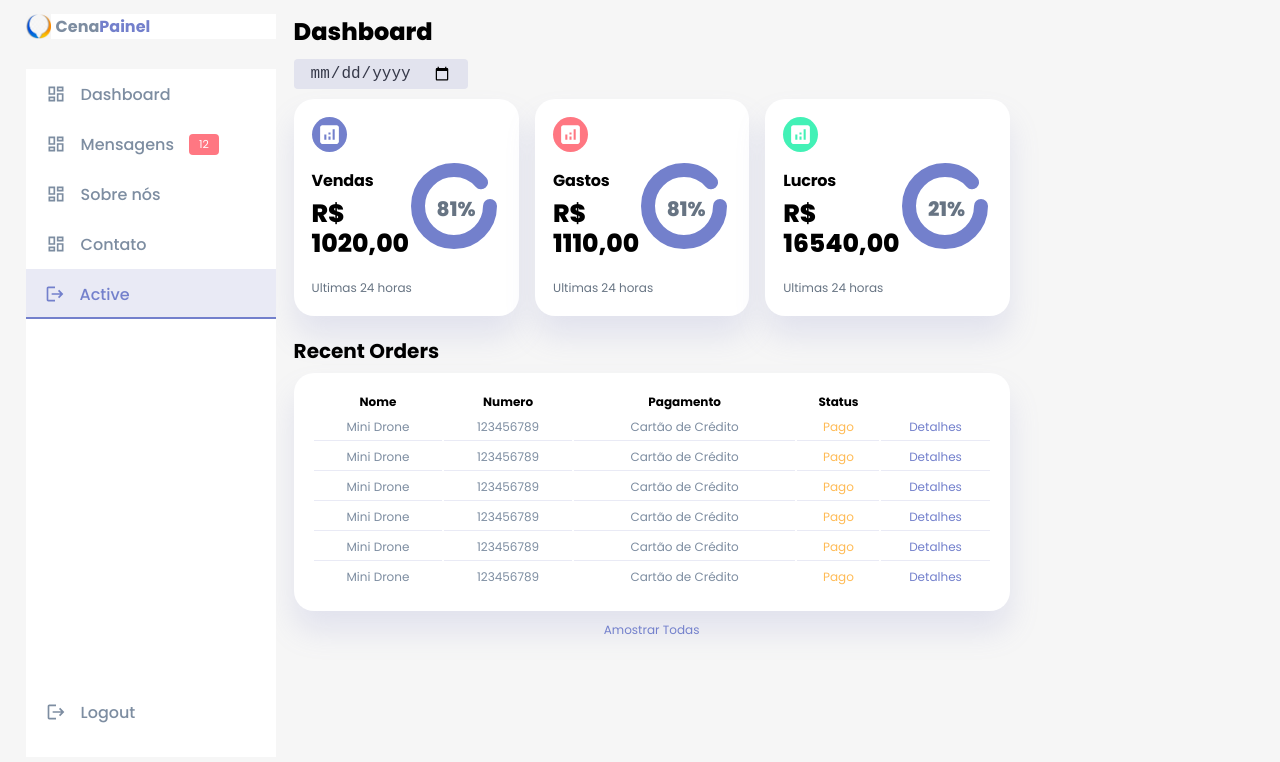
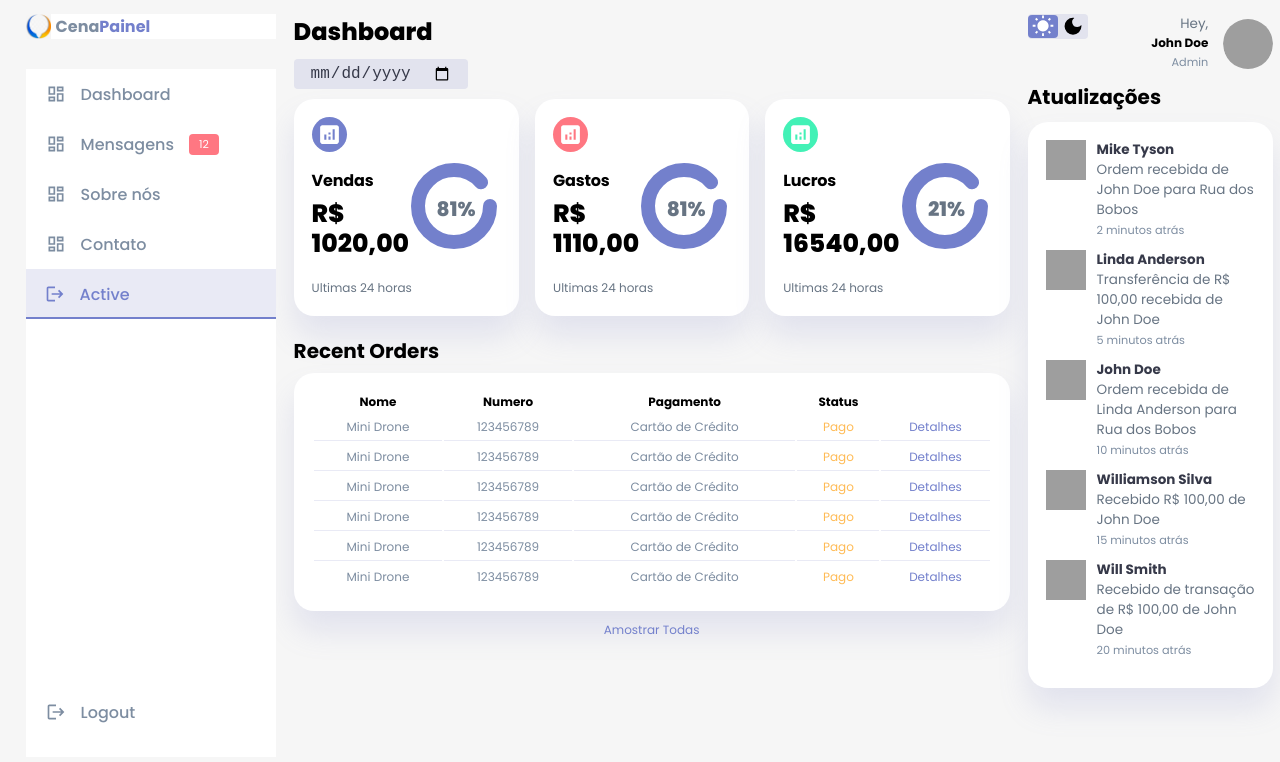
Before and after one commit to israelcena/cenapainel, a React (Create React App) app: page / in a window 1280 px wide. Shown: the top 762 px of the page. Built offline with nearby package versions, Linux system fonts and the light colour scheme; grey boxes are pictures that could not be loaded.

Commit message:
include right content

```diff
--- a/src/components/App.jsx
+++ b/src/components/App.jsx
@@ -1,11 +1,13 @@
 import Aside from "./aside/Aside";
 import Dashboard from "./dashboard/Dashboard";
+import Right from "./rightSide/Right";
 
 export default function App() {
 	return (
 		<div className="container">
 			<Aside />
 			<Dashboard />
+			<Right />
 		</div>
 	);
 }
--- /dev/null
+++ b/src/components/rightSide/Right.jsx
@@ -0,0 +1,19 @@
+// components
+import MenuButtons from "./menuButtons/MenuButtons";
+import Profile from "./profile/Profile";
+import RecentUpdates from "./recentUpdates/RecentUpdates";
+
+// styles
+import "./rightStyles.css";
+
+export default function Right() {
+	return (
+		<div className="right">
+			<div className="top">
+				<MenuButtons />
+				<Profile />
+			</div>
+			<RecentUpdates />
+		</div>
+	);
+}
--- /dev/null
+++ b/src/components/rightSide/menuButtons/MenuButtons.jsx
@@ -0,0 +1,19 @@
+import { MdMenu } from "react-icons/md";
+import { MdWbSunny } from "react-icons/md";
+import { MdDarkMode } from "react-icons/md";
+
+import "./menuButtonsStyles.css";
+
+export default function MenuButtons() {
+	return (
+		<>
+			<button id="menu-btn">
+				<MdMenu />
+			</button>
+			<div className="theme-toggle">
+				<MdWbSunny className="toggle--active" />
+				<MdDarkMode />
+			</div>
+		</>
+	);
+}
--- /dev/null
+++ b/src/components/rightSide/menuButtons/menuButtonsStyles.css
@@ -0,0 +1,25 @@
+.theme-toggle {
+	cursor: pointer;
+	background: var(--color-light);
+	display: flex;
+	justify-content: space-between;
+	align-items: center;
+	height: 2.5rem;
+	width: 6rem;
+	border-radius: var(--border-radius-1);
+}
+
+.theme-toggle svg {
+	font-size: 2rem;
+	width: 50%;
+	height: 90%;
+	display: flex;
+	align-items: center;
+	justify-content: center;
+}
+
+.toggle--active {
+	background: var(--color-primary);
+	color: var(--color-white);
+	border-radius: var(--border-radius-1);
+}
--- /dev/null
+++ b/src/components/rightSide/profile/Profile.jsx
@@ -0,0 +1,19 @@
+import "./profileStyles.css";
+
+export default function Profile() {
+	return (
+		<div className="profile">
+			<div className="profile-info">
+				<p>Hey,</p>
+				<h5>John Doe</h5>
+				<small className="text-muted">Admin</small>
+			</div>
+			<div className="profile-image">
+				<img
+					src="https://images.unsplash.com/photo-1518791841217-8f162f1e1131?ixlib=rb-1.2.1&ixid=eyJhcHBfaWQiOjEyMDd9&auto=format&fit=crop&w=800&q=60"
+					alt="Profile"
+				/>
+			</div>
+		</div>
+	);
+}
--- /dev/null
+++ b/src/components/rightSide/profile/profileStyles.css
@@ -0,0 +1,18 @@
+.profile {
+	display: flex;
+	justify-content: end;
+	gap: 1.5rem;
+	text-align: right;
+}
+
+.profile-image {
+	width: auto;
+	height: auto;
+}
+
+.profile img {
+	height: 5rem;
+	width: 5rem;
+	border-radius: 50%;
+	transform: translateY(0.5rem);
+}
--- /dev/null
+++ b/src/components/rightSide/recentUpdates/RecentUpdates.jsx
@@ -0,0 +1,43 @@
+import Update from "./updateComponent/Update";
+
+import "./recentUpdatesStyles.css";
+
+export default function RecentUpdates() {
+	return (
+		<div className="recent-updates">
+			<h2>Atualizações</h2>
+			<div className="updates">
+				<Update
+					userName="Mike Tyson"
+					updateTime="2 minutos atrás"
+					userImage="https://images.unsplash.com/photo-1655158487509-ef5330a2b4b0?ixlib=rb-1.2.1&ixid=eyJhcHBfaWQiOjEyMDd9&auto=format&fit=crop&w=800&q=60"
+					updateText="Ordem recebida de John Doe para Rua dos Bobos"
+				/>
+				<Update
+					userName="Linda Anderson"
+					updateTime="5 minutos atrás"
+					userImage="https://images.unsplash.com/photo-1654907300621-78c0edc0570a?ixlib=rb-1.2.1&ixid=eyJhcHBfaWQiOjEyMDd9&auto=format&fit=crop&w=800&q=60"
+					updateText="Transferência de R$ 100,00 recebida de John Doe"
+				/>
+				<Update
+					userName="John Doe"
+					updateTime="10 minutos atrás"
+					userImage="https://images.unsplash.com/photo-1622184058078-8763485b39a7?ixlib=rb-1.2.1&ixid=eyJhcHBfaWQiOjEyMDd9&auto=format&fit=crop&w=800&q=60"
+					updateText="Ordem recebida de Linda Anderson para Rua dos Bobos"
+				/>
+				<Update
+					userName="Williamson Silva"
+					updateTime="15 minutos atrás"
+					userImage="https://images.unsplash.com/photo-1654491016608-31910365874e?ixlib=rb-1.2.1&ixid=eyJhcHBfaWQiOjEyMDd9&auto=format&fit=crop&w=800&q=60"
+					updateText="Recebido R$ 100,00 de John Doe"
+				/>
+				<Update
+					userName="Will Smith"
+					updateTime="20 minutos atrás"
+					userImage="https://images.unsplash.com/photo-1654644575078-2f1f447d7ade?ixlib=rb-1.2.1&ixid=eyJhcHBfaWQiOjEyMDd9&auto=format&fit=crop&w=800&q=60"
+					updateText="Recebido de transação de R$ 100,00 de John Doe"
+				/>
+			</div>
+		</div>
+	);
+}
--- /dev/null
+++ b/src/components/rightSide/recentUpdates/recentUpdatesStyles.css
@@ -0,0 +1,19 @@
+.recent-updates {
+	margin-top: 1rem;
+}
+
+.recent-updates h2 {
+	margin-bottom: 1rem;
+}
+
+.updates {
+	background: var(--color-white);
+	padding: var(--card-padding);
+	border-radius: var(--card-border-radius);
+	box-shadow: var(--box-shadow);
+	transition: var(--transition);
+}
+
+.updates:hover {
+	box-shadow: var(--box-shadow-light);
+}
--- /dev/null
+++ b/src/components/rightSide/recentUpdates/updateComponent/Update.jsx
@@ -0,0 +1,23 @@
+import "./updateStyles.css";
+
+export default function Update({
+	userName,
+	userImage,
+	updateText,
+	updateTime,
+}) {
+	return (
+		<div className="update">
+			<div className="profile-photo">
+				<img src={userImage} alt={`Profile ${userName}`} />
+			</div>
+			<div className="update-info">
+				<p>
+					<b>{userName}</b>
+					{updateText}
+				</p>
+				<small className="text-muted">{updateTime}</small>
+			</div>
+		</div>
+	);
+}
--- /dev/null
+++ b/src/components/rightSide/recentUpdates/updateComponent/updateStyles.css
@@ -0,0 +1,18 @@
+.update {
+	display: grid;
+	grid-template-columns: 2.6rem auto;
+	gap: 2.5rem;
+	margin-bottom: 1rem;
+}
+
+.update img {
+	height: 4rem;
+	width: 4rem;
+	border-radius: 50%;
+	overflow: visible;
+	flex-basis: content;
+}
+
+.update-info p b {
+	display: block;
+}
--- /dev/null
+++ b/src/components/rightSide/rightStyles.css
@@ -0,0 +1,13 @@
+.right {
+	margin-top: 1.4rem;
+}
+
+.right .top {
+	display: flex;
+	justify-content: space-between;
+	gap: 2rem;
+}
+
+#menu-btn {
+	display: none;
+}
```
